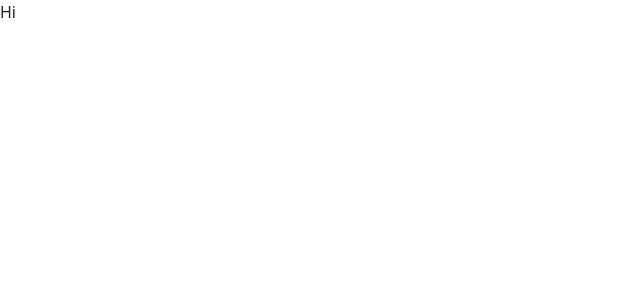
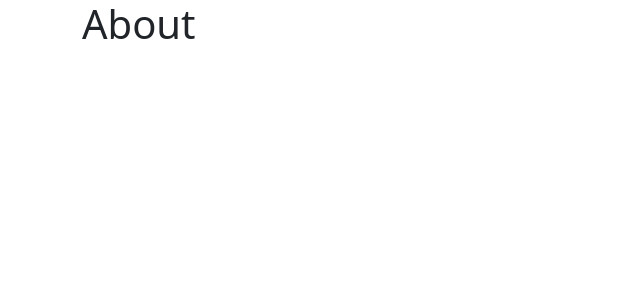
Before and after one commit to Simulaemanuele/shopping-cart-reactTS, a React (Vite) app: page /about in a window 1280 px wide. Shown: the top 300 px of the page, without its empty margins (0-640 px from the left). Built offline with nearby package versions, Linux system fonts and the light colour scheme.

Commit message:
feat: added Routing with Home, Store and About Pages

```diff
--- a/src/App.tsx
+++ b/src/App.tsx
@@ -1,7 +1,19 @@
-import { useState } from "react";
+import { Routes, Route } from "react-router-dom";
+import { Container } from "react-bootstrap";
+import { Home } from "./pages/Home";
+import { Store } from "./pages/Store";
+import { About } from "./pages/About";
 
 function App() {
-  return <div>Hi</div>;
+  return (
+    <Container>
+      <Routes>
+        <Route path="/" element={<Home />} />
+        <Route path="/store" element={<Store />} />
+        <Route path="/about" element={<About />} />
+      </Routes>
+    </Container>
+  );
 }
 
 export default App;
--- a/src/main.tsx
+++ b/src/main.tsx
@@ -2,9 +2,12 @@
 import ReactDOM from "react-dom/client";
 import App from "./App";
 import "bootstrap/dist/css/bootstrap.min.css";
+import { BrowserRouter } from "react-router-dom";
 
 ReactDOM.createRoot(document.getElementById("root") as HTMLElement).render(
   <React.StrictMode>
-    <App />
+    <BrowserRouter>
+      <App />
+    </BrowserRouter>
   </React.StrictMode>
 );
--- /dev/null
+++ b/src/pages/About.tsx
@@ -0,0 +1,3 @@
+export const About = () => {
+  return <h1>About</h1>;
+};
--- /dev/null
+++ b/src/pages/Home.tsx
@@ -0,0 +1,3 @@
+export const Home = () => {
+  return <h1>Home</h1>;
+};
--- /dev/null
+++ b/src/pages/Store.tsx
@@ -0,0 +1,3 @@
+export const Store = () => {
+  return <h1>Store</h1>;
+};
```
